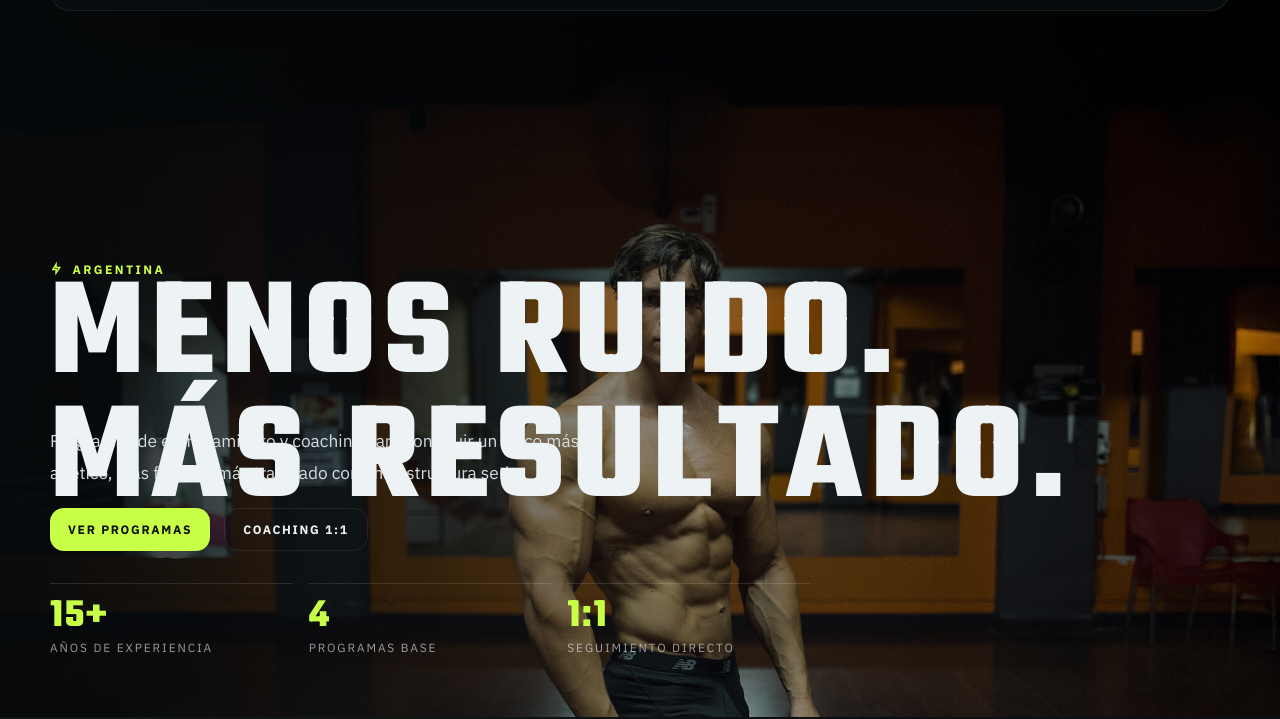
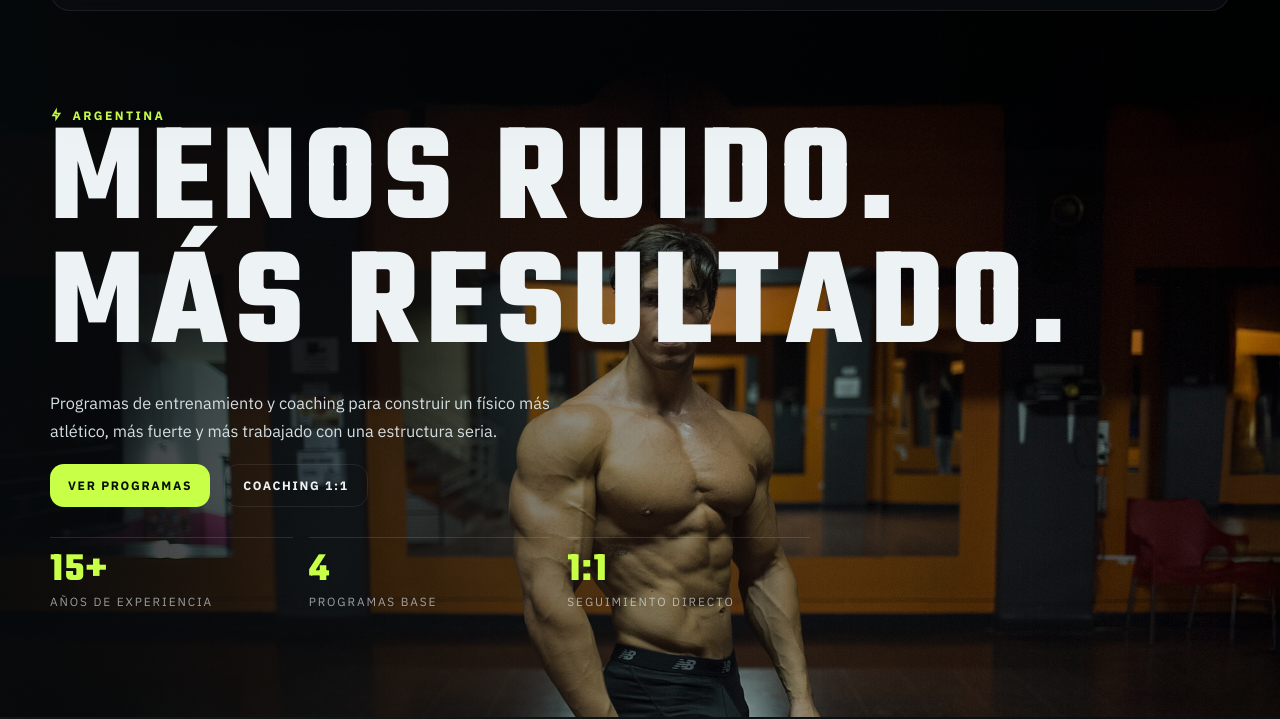
Before and after one commit to luapicone/gero-trainer, a website built with Vite: page pagina1.html in a window 1280 px wide. Shown: the part 83-802 px from the top of the page. Built offline with nearby package versions, Linux system fonts and the light colour scheme.

Commit message:
Match Argentina hero composition to reference

```diff
--- a/pagina1.html
+++ b/pagina1.html
@@ -129,18 +129,17 @@
     .hero {
       min-height: 100vh;
       display: flex;
-      align-items: flex-end;
-      padding: 138px 0 62px;
+      align-items: center;
+      padding: 118px 0 40px;
       background:
-        linear-gradient(90deg, rgba(7,10,12,.9) 0%, rgba(7,10,12,.46) 46%, rgba(7,10,12,.16) 100%),
+        linear-gradient(90deg, rgba(7,10,12,.88) 0%, rgba(7,10,12,.42) 46%, rgba(7,10,12,.14) 100%),
         url('./assets/hermes-portada3.jpg') center top / cover no-repeat;
     }
     .hero-layout {
       width: min(880px, 100%);
       display: grid;
-      gap: 20px;
-      position: relative;
-      padding-top: 180px;
+      gap: 18px;
+      align-content: start;
     }
     .eyebrow {
       display: inline-flex;
@@ -155,17 +154,15 @@
     h1 { font-size: clamp(4.6rem, 11vw, 8.8rem); max-width: none; }
     .hero-title-line { display:block; white-space:nowrap; }
     .hero-heading-group {
-      position: absolute;
-      top: 12px;
-      left: 0;
+      position: static;
       transform: none;
       margin: 0;
     }
     .hero-copy {
       max-width: 54ch;
       color: #d4dde1;
-      font-size: 1.08rem;
-      line-height: 1.8;
+      font-size: 1.02rem;
+      line-height: 1.75;
     }
     .hero-actions {
       display: flex;
@@ -486,7 +483,6 @@
       .section-head,
       .about-layout,
       .coaching-block { width: 100%; grid-template-columns: 1fr; }
-      .hero-layout { padding-top: 170px; }
       .programs-grid { grid-template-columns: 1fr; }
       .programs-head,
       .results-head { flex-direction: column; align-items: flex-start; }
@@ -515,8 +511,6 @@
       .container { width: min(100% - 20px, 1180px); }
       .nav { width: calc(100% - 20px); top: 10px; }
       .hero { padding: 124px 0 40px; }
-      .hero-layout { padding-top: 150px; }
-      .hero-heading-group { top: 0; }
       h1 { max-width: none; }
       .hero-actions { flex-direction: column; }
       .hero-metrics { grid-template-columns: 1fr; }
```
